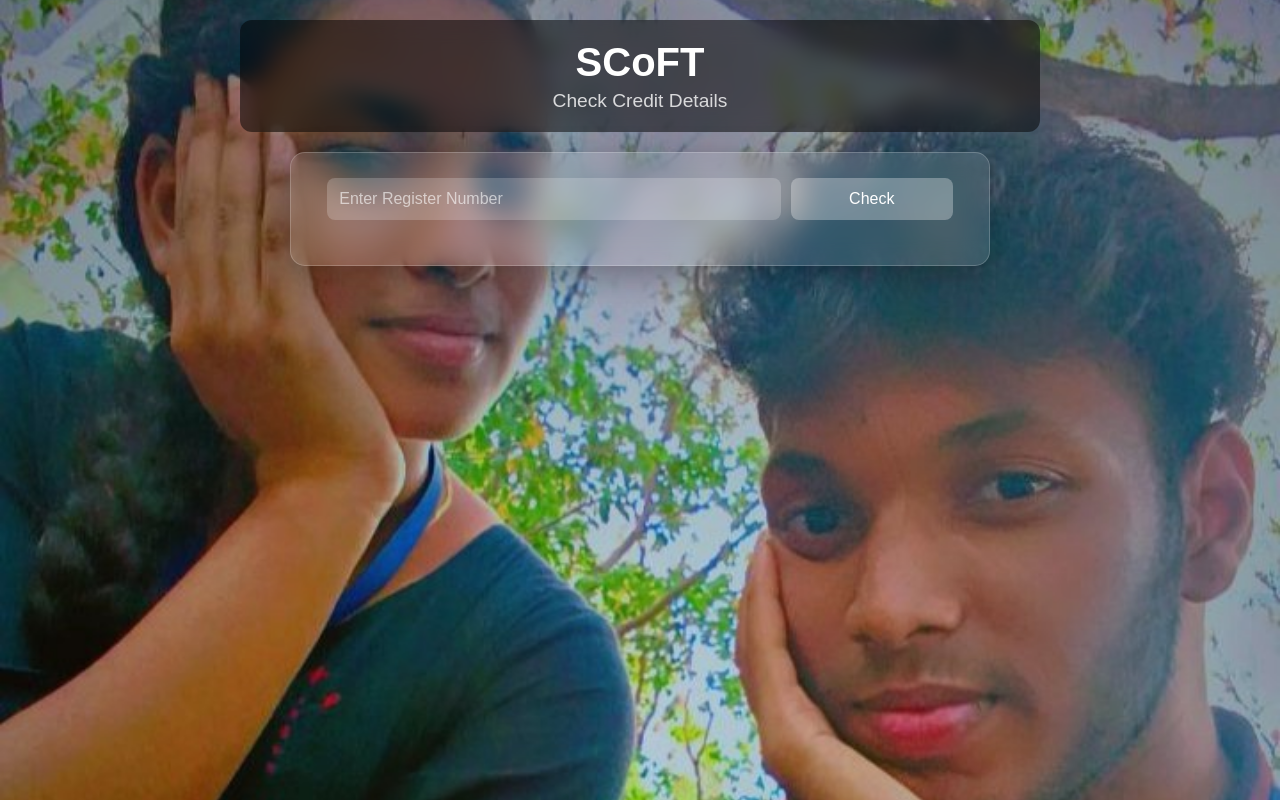
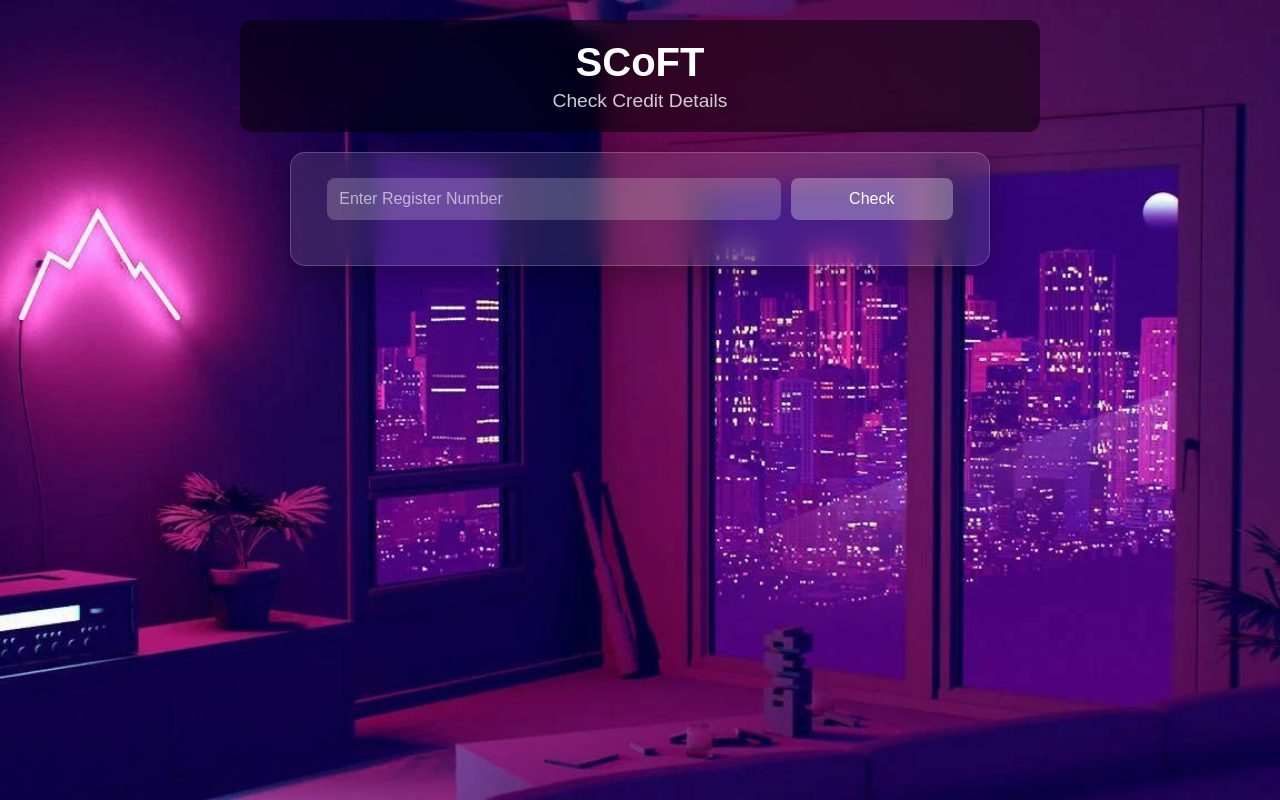
Before and after one commit to thilakeswaran03/Web_project, a Flask app: page /credit_details in a window 1280 px wide. Run offline with Flask 3, Linux system fonts and the light colour scheme.

Commit message:
credit details commit

```diff
--- a/static/css/credit_details.css
+++ b/static/css/credit_details.css
@@ -7,7 +7,7 @@
 }
 
 body {
-    background: url("../images/samp.jpg") no-repeat center center fixed;
+    background: url("../images/purple.jpeg") no-repeat center center fixed;
     background-size: cover;
     display: flex;
     flex-direction: column;
```
